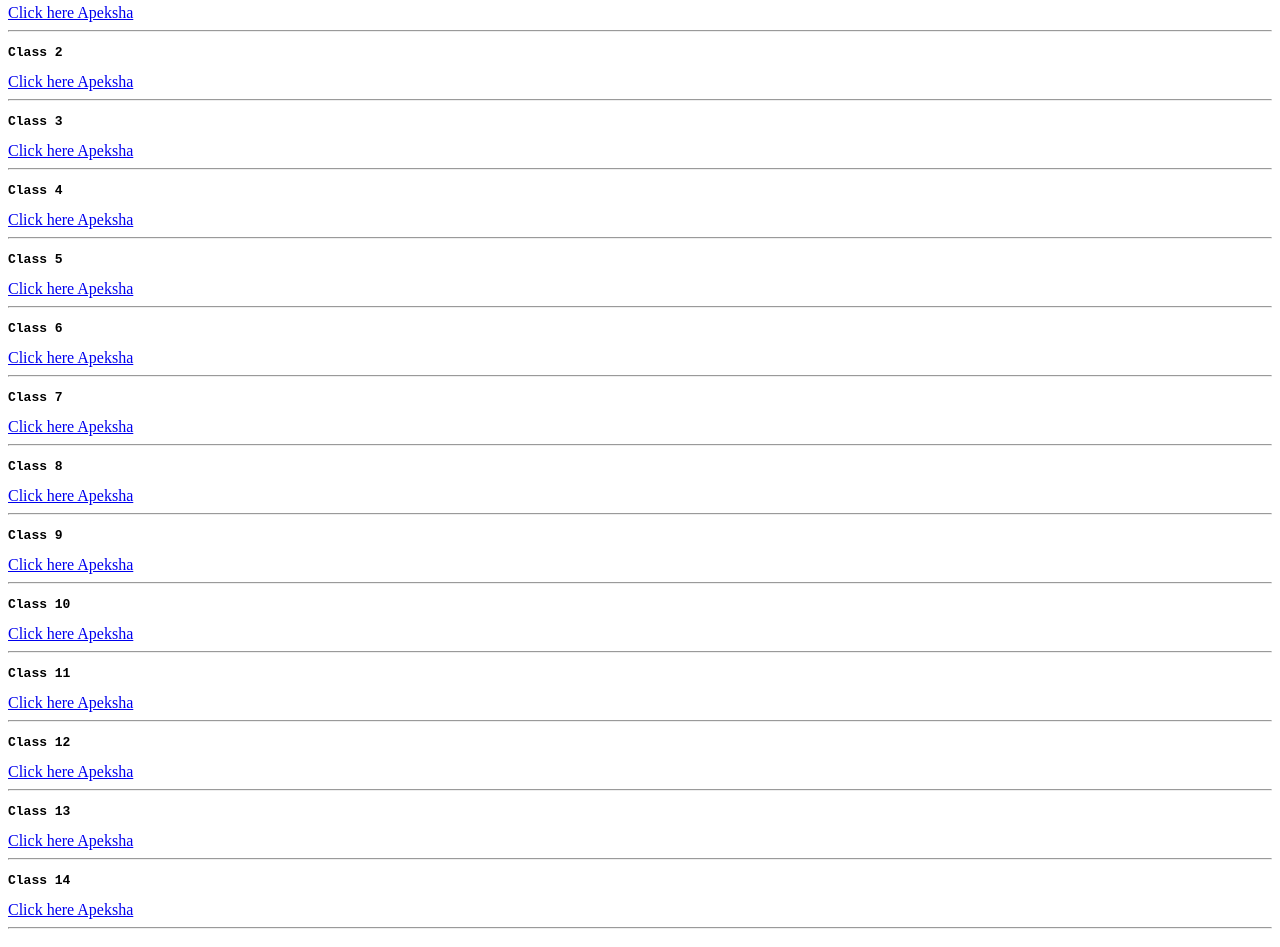
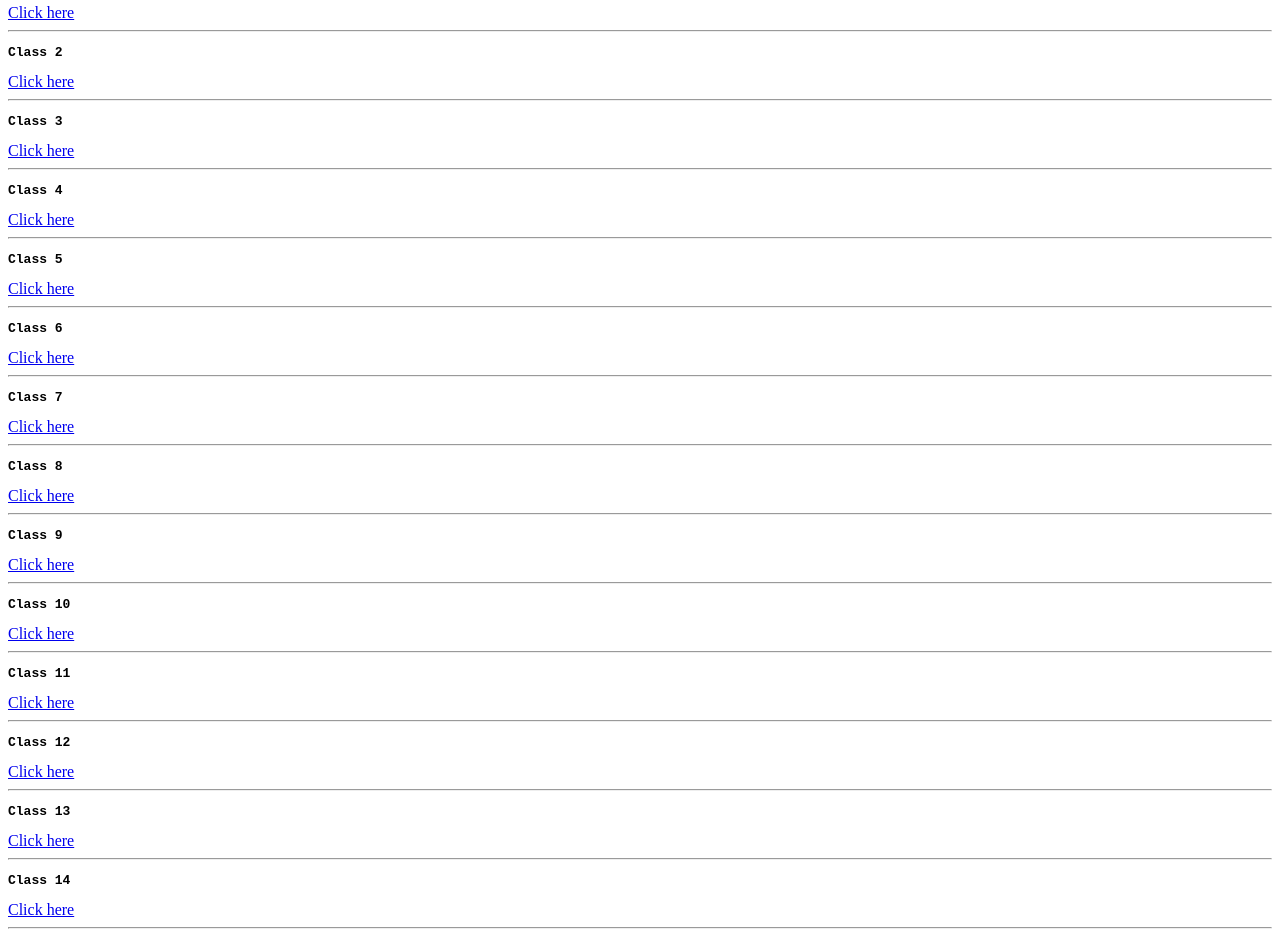
Before and after one commit to pnpat/ClassLinks.com, a plain HTML site: page index.html in a window 1280 px wide. Shown: the part 471-1418 px from the top of the page. Drawn offline with Linux system fonts and the light colour scheme.

Commit message:
Update index.html

```diff
--- a/index.html
+++ b/index.html
@@ -7,26 +7,26 @@
     <title>ClassLinks</title>
 </head>
 <body>
-    <center><big><b><i> Hi Apeksha Prashanth, Whats up hehe</i> </b></big> <br></center> <hr>
+    <center><big><b><i>Kodnest Class Links</i> </b></big> <br></center> <hr>
     <h1>Java class Links taken by Punith Kumar sir</h1>
 
     <center><img src="https://cdn.app.compendium.com/uploads/user/e7c690e8-6ff9-102a-ac6d-e4aebca50425/ed5569e8-c0dd-458c-8450-cde6300093bd/File/a5023b0f0fb67f59176a0499af9021ed/java_horz_clr.png" alt="Java Image" width="300"
         height="300"></center>  <hr>
 
-    <pre><b>Class 1</b></pre><a href="https://youtu.be/WV8fKDUVpDA" target = '_main'>Click here Apeksha</a> <hr>
-    <pre><b>Class 2</b></pre><a href="https://youtu.be/3AuSmMyWo5w" target = '_main'>Click here Apeksha</a> <hr>
-    <pre><b>Class 3</b></pre><a href="https://youtu.be/W_uXXwkayZM" target = '_main'>Click here Apeksha</a> <hr>
-    <pre><b>Class 4</b></pre><a href="https://youtu.be/Z-l4AyIdRxg" target = '_main'>Click here Apeksha</a> <hr>
-    <pre><b>Class 5</b></pre><a href="https://youtu.be/ambXd3DfCf0" target = '_main'>Click here Apeksha</a> <hr>
-    <pre><b>Class 6</b></pre><a href="https://youtu.be/fqRQEPTccdQ" target = '_main'>Click here Apeksha</a> <hr>
-    <pre><b>Class 7</b></pre><a href="https://youtu.be/kZRiINqmV-U" target = '_main'>Click here Apeksha</a> <hr>
-    <pre><b>Class 8</b></pre><a href="https://youtu.be/ickp4sM3C9I" target = '_main'>Click here Apeksha</a> <hr>
-    <pre><b>Class 9</b></pre><a href="https://youtu.be/GiE-k7PaY1c" target = '_main'>Click here Apeksha</a> <hr>
-    <pre><b>Class 10</b></pre><a href="https://zoom.us/rec/share/-R0DzGYb-VqUWzAU1o8Aqc-n62q5kS9xuS7npSikIauoBPONKzBd2NLF8mZ3Dooj.vBKkj6lde9sZcIZ9" target = '_main'>Click here Apeksha</a> <hr>
-    <pre><b>Class 11</b></pre><a href="https://zoom.us/rec/share/9D0z-9ReHZzQETJIO5k4QIpVRuCCjDpF7si2idBtwiOInHP95H_6Yt3Wx0_unvql.5EBFKfRDMELvNj9L" target = '_main'>Click here Apeksha</a> <hr>
-    <pre><b>Class 12</b></pre><a href="https://youtu.be/7HnbkqQ7aHE" target = '_main'>Click here Apeksha</a> <hr>
-    <pre><b>Class 13</b></pre><a href="https://youtu.be/C2JfJQTbrT4" target = '_main'>Click here Apeksha</a> <hr>
-    <pre><b>Class 14</b></pre><a href="https://youtu.be/OCKZh5fUsKM" target = '_main'>Click here Apeksha</a> <hr>
+    <pre><b>Class 1</b></pre><a href="https://youtu.be/WV8fKDUVpDA" target = '_main'>Click here</a> <hr>
+    <pre><b>Class 2</b></pre><a href="https://youtu.be/3AuSmMyWo5w" target = '_main'>Click here</a> <hr>
+    <pre><b>Class 3</b></pre><a href="https://youtu.be/W_uXXwkayZM" target = '_main'>Click here</a> <hr>
+    <pre><b>Class 4</b></pre><a href="https://youtu.be/Z-l4AyIdRxg" target = '_main'>Click here</a> <hr>
+    <pre><b>Class 5</b></pre><a href="https://youtu.be/ambXd3DfCf0" target = '_main'>Click here</a> <hr>
+    <pre><b>Class 6</b></pre><a href="https://youtu.be/fqRQEPTccdQ" target = '_main'>Click here</a> <hr>
+    <pre><b>Class 7</b></pre><a href="https://youtu.be/kZRiINqmV-U" target = '_main'>Click here</a> <hr>
+    <pre><b>Class 8</b></pre><a href="https://youtu.be/ickp4sM3C9I" target = '_main'>Click here</a> <hr>
+    <pre><b>Class 9</b></pre><a href="https://youtu.be/GiE-k7PaY1c" target = '_main'>Click here</a> <hr>
+    <pre><b>Class 10</b></pre><a href="https://zoom.us/rec/share/-R0DzGYb-VqUWzAU1o8Aqc-n62q5kS9xuS7npSikIauoBPONKzBd2NLF8mZ3Dooj.vBKkj6lde9sZcIZ9" target = '_main'>Click here</a> <hr>
+    <pre><b>Class 11</b></pre><a href="https://zoom.us/rec/share/9D0z-9ReHZzQETJIO5k4QIpVRuCCjDpF7si2idBtwiOInHP95H_6Yt3Wx0_unvql.5EBFKfRDMELvNj9L" target = '_main'>Click here</a> <hr>
+    <pre><b>Class 12</b></pre><a href="https://youtu.be/7HnbkqQ7aHE" target = '_main'>Click here</a> <hr>
+    <pre><b>Class 13</b></pre><a href="https://youtu.be/C2JfJQTbrT4" target = '_main'>Click here</a> <hr>
+    <pre><b>Class 14</b></pre><a href="https://youtu.be/OCKZh5fUsKM" target = '_main'>Click here</a> <hr>
 
     <h1>SQL class by Blessina Jutike</h1>
     <center><br><img src="https://33hmph3vf16b1cv7es2a1krq-wpengine.netdna-ssl.com/wp-content/uploads/SQL-server.jpg" alt="SQL Image" width="300"
@@ -34,14 +34,14 @@
 
     <pre><b>Class 1</b></pre><a href="https://zoom.us/rec/share/iwkqCAGFI_sGvppycdOVBtRBySPaS94ChhIUtehcyKwVE2NU1xGUFHq7W8ZXdG3l.d-d8Tij4bnaMgJva" target = '_main'>Click here Apeksha</a> <hr>
     <pre><b>Class 2</b></pre><a href="https://zoom.us/rec/share/KV-QliVHRbFOLLnbpXnPZRUyF096Ao6M8v7R69fokkOkxj1oe2GfYWmq0MwJZnyk.Qzs-ZaC_9cP_LHjL" target = '_main'>Click here Apeksha</a> <hr>
-    <pre><b>Class 3</b></pre><a href="https://youtu.be/HXhOFuiYy6Q" target = '_main'>Click here Apeksha</a> <hr>
-    <pre><b>Class 4</b></pre><a href="https://youtu.be/fcw5w7cyVY8" target = '_main'>Click here Apeksha</a> <hr>
-    <pre><b>Class 5</b></pre><a href="https://youtu.be/LuLX2qfKwFg" target = '_main'>Click here Apeksha</a> <hr>
+    <pre><b>Class 3</b></pre><a href="https://youtu.be/HXhOFuiYy6Q" target = '_main'>Click here</a> <hr>
+    <pre><b>Class 4</b></pre><a href="https://youtu.be/fcw5w7cyVY8" target = '_main'>Click here</a> <hr>
+    <pre><b>Class 5</b></pre><a href="https://youtu.be/LuLX2qfKwFg" target = '_main'>Click here</a> <hr>
 
     <h1>Weekly Programming class by Kushal Kumar</h1>
     <center><br><img src="https://content.techgig.com/thumb/msid-77766881,width-860,resizemode-4/4-Tips-to-effectively-understand-Java-programming-language.jpg?142209" alt="Programming Image" width="300"
     height="300"></center>  <hr>
-    <pre><b>Class 1</b></pre><a href="https://youtu.be/lvKCvVEbCVs" target = '_main'>Click here Apeksha</a> <hr>
+    <pre><b>Class 1</b></pre><a href="https://youtu.be/lvKCvVEbCVs" target = '_main'>Click here</a> <hr>
 
 
 </body>
```
